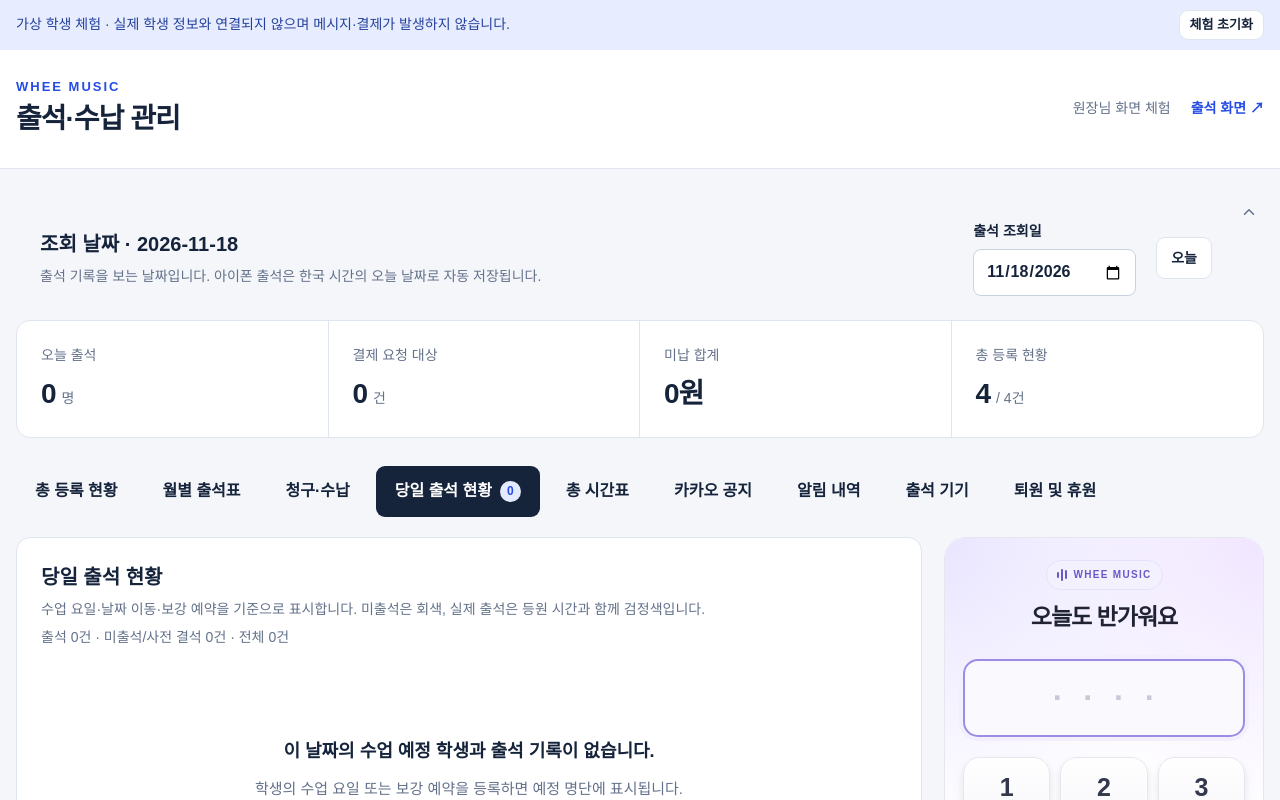
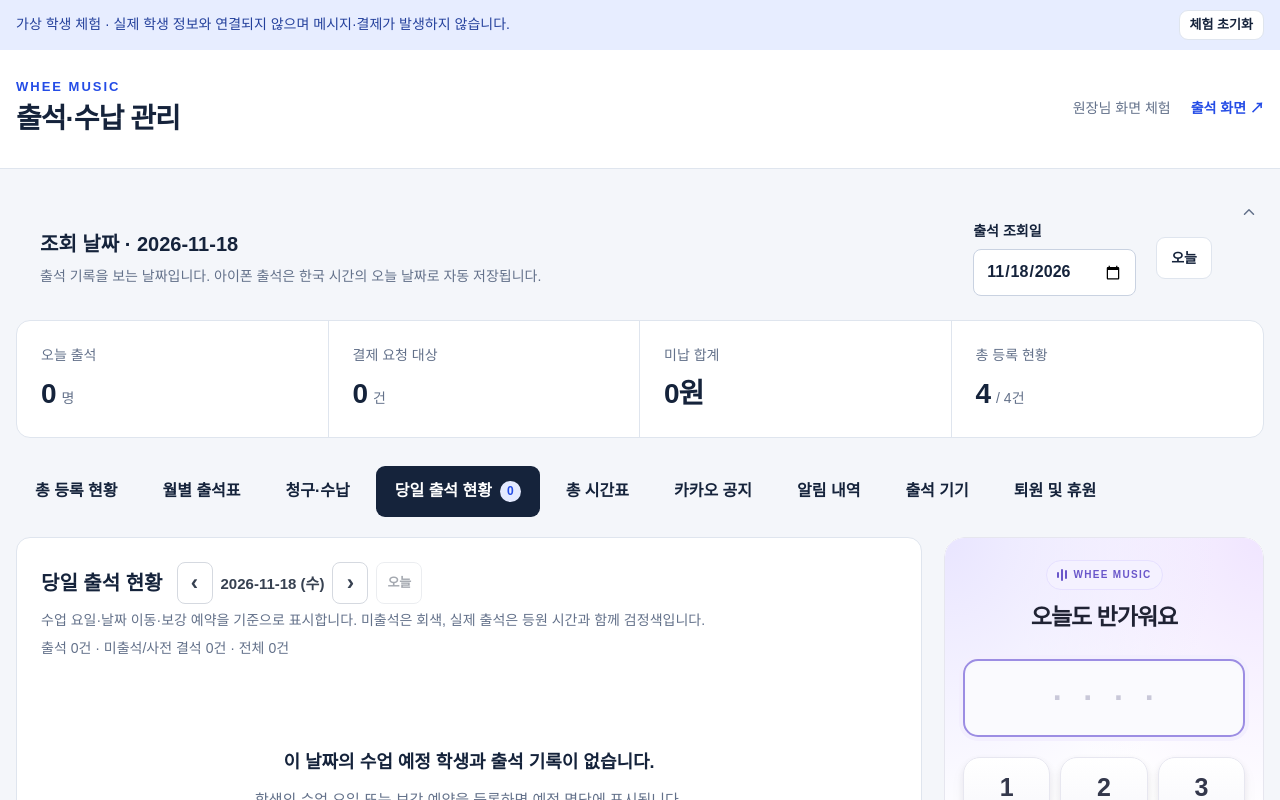
Before and after one commit to hwani7238/academy-web, a Next.js app: page /operations/demo in a window 1280 px wide. Shown: the top 800 px of the page. Built offline with nearby package versions, Linux system fonts and the light colour scheme.

Commit message:
Navigate daily attendance by date with selected-day API reads

```diff
--- a/src/app/api/teacher/attendance/route.ts
+++ b/src/app/api/teacher/attendance/route.ts
@@ -1,3 +1,4 @@
+import { validAttendanceDay } from '@/lib/attendance-date';
 import { dailyExpectedLessons } from '@/lib/operations/daily-roster';
 import type { Account, Attendance } from '@/lib/operations/model';
 import {after} from 'next/server';
@@ -27,11 +28,13 @@ function failed(error: unknown) {
 }
 export async function GET(request: Request) {
   try {
-    await authorize(request); const db = adminDb!, day = koreaDay();
-    const roster = new URL(request.url).searchParams.get('roster') === '1';
+    await authorize(request); const db = adminDb!, today = koreaDay();
+    const params = new URL(request.url).searchParams, roster = params.get('roster') === '1';
+    let day = today;
+    if (!roster && params.has('day')) { try { day = validAttendanceDay(params.get('day')); } catch { throw new HttpError(400,'조회 날짜를 확인해주세요.'); } }
     const records = await db.collection('opsAttendance').where('day', '==', day)
       .select('studentId','day','source','status','arrivalAt','at','updatedAt').get();
-    const candidates = records.docs.filter(doc => { const row = doc.data(); return ['kiosk','teacher','manual'].includes(row.source) && ['present','makeup'].includes(row.status || 'present'); });
+    const candidates = day > today ? [] : records.docs.filter(doc => { const row = doc.data(); return ['kiosk','teacher','manual'].includes(row.source) && ['present','makeup'].includes(row.status || 'present'); });
     const ids = [...new Set(candidates.map(doc=>doc.data().studentId).filter((id): id is string=>typeof id==='string' && /^[A-Za-z0-9_-]{1,160}$/.test(id)))];
     const fields = ['name','sourceStudentId','subject','displaySubject','attendanceGroup','active','schedule'];
     const activeAccounts = (await db.collection('opsAccounts').where('active','==',true).select(...fields).get()).docs;
@@ -48,7 +51,7 @@ export async function GET(request: Request) {
       const students: PianoStudent[] = [];
       for (const doc of accounts) {
         const account = doc.data(), owner = ownerById.get(String(account?.sourceStudentId || doc.id));
-        if (!account || !owner || enrollmentState(courseLifecycle(owner,doc.id)) !== 'active') continue;
+        if (!account || !owner || enrollmentState(courseLifecycle(owner,doc.id),day) !== 'active') continue;
         const row = pianoArrival(doc.id,{day,source:'teacher',studentId:doc.id,status:'present'},account,owner,day);
         if (row) students.push({id:doc.id,name:row.name,course:row.course,attended:arrived.has(doc.id)});
       }
--- /dev/null
+++ b/src/components/AttendanceDateNav.tsx
@@ -0,0 +1,11 @@
+import { attendanceDayLabel, shiftAttendanceDay } from '@/lib/attendance-date';
+
+export function AttendanceDateNav({day,today,disabled=false,onChange}:{day:string;today:string;disabled?:boolean;onChange:(day:string)=>void}) {
+ const arrow={width:36,height:36,padding:0,border:'1px solid #d5d9e0',borderRadius:8,background:'#fff',fontSize:22,lineHeight:1,color:'#374151'};
+ return <div role="group" aria-label="출석 날짜 이동" style={{display:'flex',alignItems:'center',gap:8,flexWrap:'wrap'}}>
+  <button type="button" aria-label="이전 날짜" title="하루 전" disabled={disabled} onClick={()=>onChange(shiftAttendanceDay(day,-1))} style={arrow}>‹</button>
+  <time dateTime={day} aria-live="polite" style={{fontSize:15,fontWeight:600,color:'#374151'}}>{attendanceDayLabel(day)}</time>
+  <button type="button" aria-label="다음 날짜" title="하루 뒤" disabled={disabled} onClick={()=>onChange(shiftAttendanceDay(day,1))} style={arrow}>›</button>
+  <button type="button" aria-label="오늘 날짜로 이동" disabled={disabled||day===today} onClick={()=>onChange(today)} style={{height:36,padding:'0 10px',border:'1px solid #d5d9e0',borderRadius:8,fontSize:13,background:'#fff',color:'#374151',opacity:day===today?0.45:1}}>오늘</button>
+ </div>;
+}
--- a/src/components/operations/Operations.tsx
+++ b/src/components/operations/Operations.tsx
@@ -38,6 +38,7 @@ import { CheckIn } from './CheckIn';
 import { checkInName } from '@/lib/operations/course-label';
 import { sample, demoAction } from './demo';
 import './operations.css';
+import { AttendanceDateNav } from '@/components/AttendanceDateNav';
 const invoiceDay = (invoice: Invoice) => invoice.lessonDate || invoice.cycleStart || seoulDay(new Date(invoice.createdAt));
 const won = (n: number) => `${n.toLocaleString('ko-KR')}원`;
 const time = (v: string) => new Date(v).toLocaleString('ko-KR', { timeZone: 'Asia/Seoul', month: 'numeric', day: 'numeric', hour: '2-digit', minute: '2-digit' });
@@ -97,14 +98,15 @@ export function Operations({ demo = false }: { demo?: boolean }) {
   latestRefresh.current = () => { void refresh(); };
   useEffect(() => {
     if (demo || !user) return;
+    const invalidate = () => { refreshVersion.current++; };
+    if (tab==='today' && day!==todayDate) { void refresh(); return invalidate; }
     const stop = watchOperations({
       refresh: async () => Boolean(await refresh()),
       failed: setError,
     });
-    const invalidate = () => { refreshVersion.current++; };
     return () => { stop(); invalidate(); };
   // Initial/server reconnect and committed changes are the only remote triggers.
-  }, [demo, user, day, todayDate, refresh]);
+  }, [demo, user, day, todayDate, refresh, tab]);
   const act = useCallback(async (input: Record<string, unknown>) => {
     if (mutation.current) throw new Error('앞선 저장이 처리 중입니다.');
     mutation.current = true; refreshVersion.current++;
@@ -141,9 +143,10 @@ export function Operations({ demo = false }: { demo?: boolean }) {
   if (!authReady) return <main className="whee-ops gate"><h1>출석·수납 관리</h1><p>계정을 확인하고 있습니다.</p></main>;
   if (!demo && !user) return <main className="whee-ops gate"><p className="brand">WHEE MUSIC</p><h1>원장님 관리실</h1><p>출석과 수납을 확인하려면 원장 계정으로 로그인해주세요.</p><a className="primary" href="/login">기존 계정으로 로그인</a><a href="/operations/demo">가상 학생으로 먼저 체험하기 →</a></main>;
   if (!data) return <main className="whee-ops gate"><h1>출석·수납 관리</h1><p role="alert">{error || '자료를 불러오고 있습니다.'}</p><button onClick={() => void refresh()}>다시 불러오기</button><a href="/operations/demo">가상 학생으로 체험하기</a></main>;
-  const todayAttendance = orderDailyAttendance(dailyCheckins(data.attendance, day), dailyOrder);
+  const dailyLoading = !demo && loadedDay !== day;
+  const todayAttendance = dailyLoading || day > todayDate ? [] : orderDailyAttendance(dailyCheckins(data.attendance, day), dailyOrder);
   const arrivedIds = new Set(todayAttendance.map(a=>a.studentId));
-  const expectedLessons = dailyExpectedLessons(data,day);
+  const expectedLessons = dailyLoading ? [] : dailyExpectedLessons(data,day);
   const waitingLessons = expectedLessons.filter(r=>!arrivedIds.has(r.studentId));
   const dailyRows = [...todayAttendance.map(arrival=>({studentId:arrival.studentId,arrival,waiting:undefined as typeof waitingLessons[number]|undefined})),...waitingLessons.map(waiting=>({studentId:waiting.studentId,arrival:undefined as Attendance|undefined,waiting}))];
   if(dailyOrder==='name')dailyRows.sort((a,b)=>compareNames(data.accounts.find(s=>s.id===a.studentId)?.name||a.arrival?.name||'',data.accounts.find(s=>s.id===b.studentId)?.name||b.arrival?.name||''));
@@ -178,14 +181,14 @@ export function Operations({ demo = false }: { demo?: boolean }) {
     {tab === 'announcements' && <Announcements user={user} data={data} demo={demo}/> }
     {tab === 'monthly' && <MonthlyAttendance data={data} day={day} busy={busy} loading={!demo && loadedDay !== day} onDayChange={setDay} save={act} />}
     {tab === 'today' && <>
-      <div className="section-head"><div><h2>당일 출석 현황</h2><p>수업 요일·날짜 이동·보강 예약을 기준으로 표시합니다. 미출석은 회색, 실제 출석은 등원 시간과 함께 검정색입니다.</p><p>출석 {todayAttendance.length}건 · 미출석/사전 결석 {waitingLessons.length}건 · 전체 {dailyRows.length}건</p></div></div>
-      {dailyRows.length ? <div className="table-wrap"><table><thead><tr>
+      <div className="section-head"><div><div style={{display:'flex',alignItems:'center',gap:14,flexWrap:'wrap'}}><h2>당일 출석 현황</h2><AttendanceDateNav day={day} today={todayDate} disabled={busy} onChange={next=>{setTimeAttendance(null);setPanel(null);setMessage('');setDay(next);}}/></div><p>수업 요일·날짜 이동·보강 예약을 기준으로 표시합니다. 미출석은 회색, 실제 출석은 등원 시간과 함께 검정색입니다.</p><p>{dailyLoading?'선택한 날짜를 불러오는 중…':<>출석 {todayAttendance.length}건 · {day>todayDate?'수업 예정':'미출석/사전 결석'} {waitingLessons.length}건 · 전체 {dailyRows.length}건</>}</p></div></div>
+      {dailyLoading ? <p role="status">선택한 날짜의 출석 현황을 불러오는 중…</p> : dailyRows.length ? <div className="table-wrap"><table><thead><tr>
         <th><span className="attendance-sort-heading">학생<button className="attendance-sort-button" aria-label="학생 이름 가나다순 정렬" aria-pressed={dailyOrder==='name'} onClick={()=>setDailyOrder('name')}>ㄱㄴㄷ</button></span></th>
-        <th>상태</th><th><span className="attendance-sort-heading">등원 시간<button className="attendance-sort-button" aria-label={dailyOrder==='earliest'?'나중에 온 순으로 정렬':'빨리 온 순으로 정렬'} onClick={()=>setDailyOrder(v=>v==='earliest'?'latest':'earliest')}>{dailyOrder==='latest'?'↓':'↑'}</button></span></th><th>차감</th><th>남은 횟수</th><th>비고</th><th>관리</th>
+        <th>상태</th><th><span className="attendance-sort-heading">등원 시간<button className="attendance-sort-button" aria-label={dailyOrder==='earliest'?'나중에 온 순으로 정렬':'빨리 온 순으로 정렬'} onClick={()=>setDailyOrder(v=>v==='earliest'?'latest':'earliest')}>{dailyOrder==='latest'?'↓':'↑'}</button></span></th><th>차감</th><th>현재 잔여</th><th>비고</th><th>관리</th>
       </tr></thead><tbody>{dailyRows.map(({studentId,arrival:a,waiting})=>{
         const account=data.accounts.find(s=>s.id===studentId),name=account?.name||a?.name||data.students.find(s=>s.id===studentId)?.name||'학생';
         return <tr key={studentId} className={a?'daily-arrived':'daily-waiting'}><td><strong>{displayCourseName(name)}</strong><small>{account?.checkinSuffixes.filter(n=>/^[0-9]{4}$/.test(n)).join(' · ')||'—'}</small></td>
-          <td>{a?<>{ATTENDANCE_LABELS[a.status||'present']}{a.source==='manual'&&<small>수동 출석</small>}</>:EXPECTED_LABELS[waiting!.status]}</td><td>{a?<button className="attendance-time-button" disabled={busy} aria-label={`${name} 출석 시간 수정`} onClick={()=>setTimeAttendance({...a})}><span>{attendanceClock(a)||'시간 미기록'}</span><span aria-hidden="true">⋮</span></button>:<span>—{waiting?.lessonTime&&<small>수업 {waiting.lessonTime}</small>}</span>}</td>
+          <td>{a?<>{ATTENDANCE_LABELS[a.status||'present']}{a.source==='manual'&&<small>수동 출석</small>}</>:(day>todayDate&&waiting!.status==='waiting'?'수업 예정':EXPECTED_LABELS[waiting!.status])}</td><td>{a?<button className="attendance-time-button" disabled={busy} aria-label={`${name} 출석 시간 수정`} onClick={()=>setTimeAttendance({...a})}><span>{attendanceClock(a)||'시간 미기록'}</span><span aria-hidden="true">⋮</span></button>:<span>—{waiting?.lessonTime&&<small>수업 {waiting.lessonTime}</small>}</span>}</td>
           <td>{a?`${a.units}회`:'—'}</td><td>{account?`${account.remaining}회`:'—'}</td><td>{a?.note||'—'}</td><td>{a?<button disabled={busy} onClick={()=>setPanel({type:'adjust',row:a})}>수정</button>:'—'}</td></tr>;
       })}</tbody></table></div>:<div className="empty"><h3>이 날짜의 수업 예정 학생과 출석 기록이 없습니다.</h3><p>학생의 수업 요일 또는 보강 예약을 등록하면 예정 명단에 표시됩니다.</p></div>}
     </>}
--- /dev/null
+++ b/src/lib/attendance-date.ts
@@ -0,0 +1,14 @@
+/** Date-only navigation is independent of the browser's local timezone. */
+export function validAttendanceDay(value:unknown):string {
+ if(typeof value!=='string'||! /^[1-9]\d{3}-\d{2}-\d{2}$/.test(value))throw Error('조회 날짜를 확인해주세요.');
+ const date=new Date(value+'T00:00:00Z');
+ if(!Number.isFinite(date.getTime())||date.toISOString().slice(0,10)!==value)throw Error('조회 날짜를 확인해주세요.');
+ return value;
+}
+export function shiftAttendanceDay(day:string,offset:number){
+ const date=new Date(validAttendanceDay(day)+'T00:00:00Z');date.setUTCDate(date.getUTCDate()+offset);
+ return validAttendanceDay(date.toISOString().slice(0,10));
+}
+export function attendanceDayLabel(day:string){
+ return `${day} (${'일월화수목금토'[new Date(validAttendanceDay(day)+'T00:00:00Z').getUTCDay()]})`;
+}
```
Also changed, not shown: 2 other files (tests, documents, lock files or other folders).
